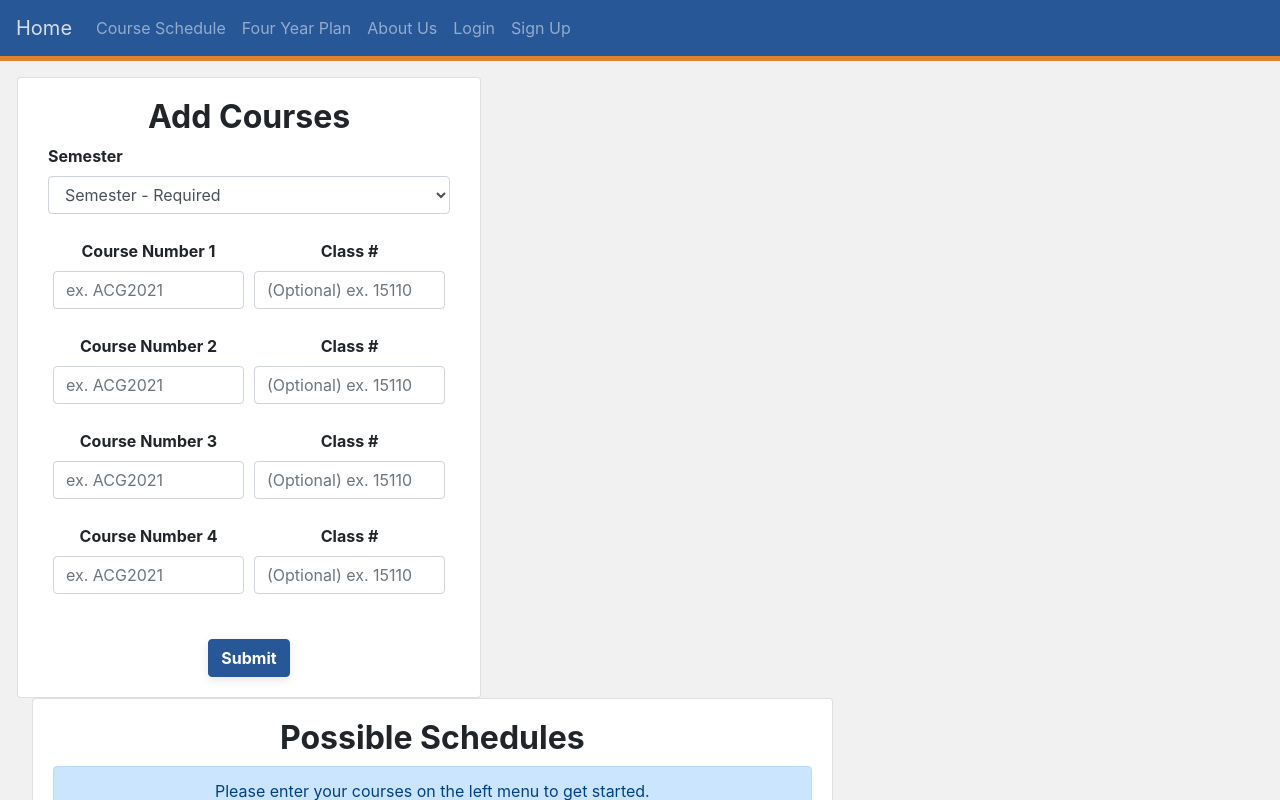
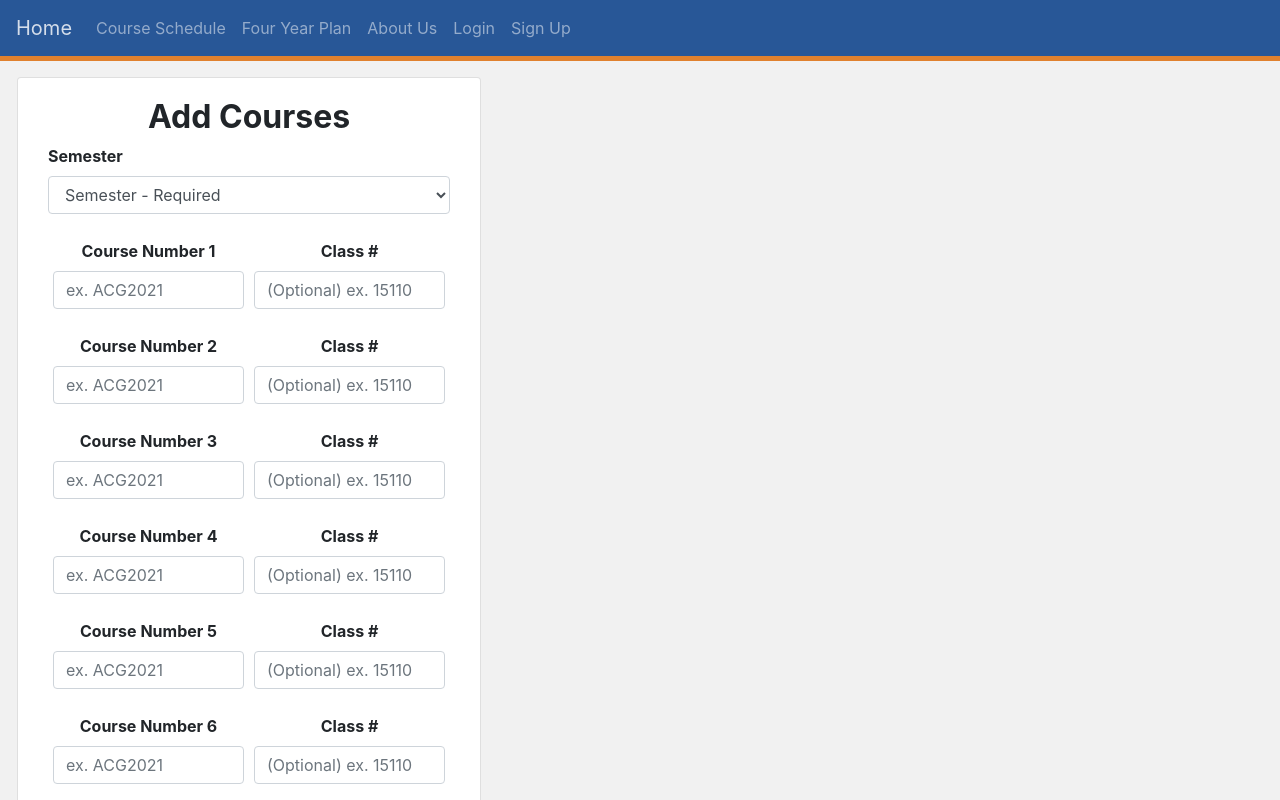
Before and after one commit to frongilloz/SmartSchedule, a React (Create React App) app in the folder ss-app/front/: page /schedule in a window 1280 px wide. Shown: the top 800 px of the page. Built offline with nearby package versions, Linux system fonts and the light colour scheme.

Commit message:
add schedule course forms + bug fix query class#

```diff
--- a/ss-app/front/src/components/Pages/Schedule.js
+++ b/ss-app/front/src/components/Pages/Schedule.js
@@ -65,10 +65,19 @@ const Schedule = props => {
 
     //change by calling App external function
     props.C_NumUpdate4(event.target.value);
-
     //log
     //console.log('C_Num4: ', event.target.value);
   };
+
+  const CourseNumInt5 = event => {
+    //change by calling App external function
+    props.C_NumUpdate5(event.target.value);
+  };
+  const CourseNumInt6 = event => {
+    //change by calling App external function
+    props.C_NumUpdate6(event.target.value);
+  };
+
 
   const ClassNumInt1 = event => {
     //change by calling App external function
@@ -92,6 +101,16 @@ const Schedule = props => {
     //change by calling App external function
     props.CL_NumUpdate4(event.target.value);
     //console.log('ClassNumInt4: ', event.target.value);
+    };
+
+  const ClassNumInt5 = event => {
+    //change by calling App external function
+    props.CL_NumUpdate5(event.target.value);
+    };
+
+  const ClassNumInt6 = event => {
+    //change by calling App external function
+    props.CL_NumUpdate6(event.target.value);
     };
 
 
@@ -120,6 +139,12 @@ const Schedule = props => {
         }
         else if(curr_row[i] == props.courseNums[3].toUpperCase()){
           array_ret.push(<td class='color_class_4'>{curr_row[i]}</td>)
+        }
+        else if(curr_row[i] == props.courseNums[4].toUpperCase()){
+          array_ret.push(<td class='color_class_5'>{curr_row[i]}</td>)
+        }
+        else if(curr_row[i] == props.courseNums[5].toUpperCase()){
+          array_ret.push(<td class='color_class_6'>{curr_row[i]}</td>)
         }
         else{
           array_ret.push(<td class='def_color_table'>{curr_row[i]}</td>)
@@ -279,17 +304,29 @@ const Schedule = props => {
                           <td class='def_color_table' colSpan="2">Online (100%)</td>
                           <td class='color_class_2' colSpan="6">{curr_class_obj[curr_sc_index].course_code} | {curr_class_obj[curr_sc_index].course_name}</td>
                         </tr>);
-                    }else if(curr_cl_code== props.courseNums[3].toUpperCase()){
+                    }else if(curr_cl_code== props.courseNums[2].toUpperCase()){
                       return (
                         <tr>
                           <td class='def_color_table' colSpan="2">Online (100%)</td>
                           <td class='color_class_3' colSpan="6">{curr_class_obj[curr_sc_index].course_code} | {curr_class_obj[curr_sc_index].course_name}</td>
                         </tr>);
+                    }else if(curr_cl_code== props.courseNums[3].toUpperCase()){
+                      return (
+                        <tr>
+                          <td class='def_color_table' colSpan="2">Online (100%)</td>
+                          <td class='color_class_4' colSpan="6">{curr_class_obj[curr_sc_index].course_code} | {curr_class_obj[curr_sc_index].course_name}</td>
+                        </tr>);
                     }else if(curr_cl_code== props.courseNums[4].toUpperCase()){
                       return (
                         <tr>
                           <td class='def_color_table' colSpan="2">Online (100%)</td>
-                          <td class='color_class_4' colSpan="6">{curr_class_obj[curr_sc_index].course_code} | {curr_class_obj[curr_sc_index].course_name}</td>
+                          <td class='color_class_5' colSpan="6">{curr_class_obj[curr_sc_index].course_code} | {curr_class_obj[curr_sc_index].course_name}</td>
+                        </tr>);
+                    }else if(curr_cl_code== props.courseNums[5].toUpperCase()){
+                      return (
+                        <tr>
+                          <td class='def_color_table' colSpan="2">Online (100%)</td>
+                          <td class='color_class_6' colSpan="6">{curr_class_obj[curr_sc_index].course_code} | {curr_class_obj[curr_sc_index].course_name}</td>
                         </tr>);
                     }else {
                       return (
@@ -483,6 +520,7 @@ const Schedule = props => {
 
                     </Form.Row>
                   </div>
+
                   <div className='h1_p_1'>
                     <Form.Row>
                       <Col>
@@ -502,6 +540,56 @@ const Schedule = props => {
                         placeholder='(Optional) ex. 15110'
                         id='ClassNum4'
                         onChange={ClassNumInt4}
+                      />
+                      </Col>
+
+                    </Form.Row>
+                  </div>
+
+                  <div className='h1_p_1'>
+                    <Form.Row>
+                      <Col>
+                      <Form.Label><b>Course Number 5</b></Form.Label>
+                      <Form.Control
+                        input
+                        placeholder='ex. ACG2021'
+                        id='CourseNum5'
+                        onChange={CourseNumInt5}
+                      />
+                      </Col>
+
+                      <Col>
+                    <Form.Label><b>Class #</b></Form.Label>
+                      <Form.Control
+                        input
+                        placeholder='(Optional) ex. 15110'
+                        id='ClassNum5'
+                        onChange={ClassNumInt5}
+                      />
+                      </Col>
+                    </Form.Row>
+                  </div>
+
+
+                  <div className='h1_p_1'>
+                    <Form.Row>
+                      <Col>
+                      <Form.Label><b>Course Number 6</b></Form.Label>
+                      <Form.Control
+                        input
+                        placeholder='ex. ACG2021'
+                        id='CourseNum6'
+                        onChange={CourseNumInt6}
+                      />
+                      </Col>
+
+                      <Col>
+                    <Form.Label><b>Class #</b></Form.Label>
+                      <Form.Control
+                        input
+                        placeholder='(Optional) ex. 15110'
+                        id='ClassNum6'
+                        onChange={ClassNumInt6}
                       />
                       </Col>
 
--- a/ss-app/front/src/components/Pages/basic.css
+++ b/ss-app/front/src/components/Pages/basic.css
@@ -136,3 +136,15 @@ table.table-bordered > tbody > tr > td{
   color: white;
   font-weight: bold;
 }
+
+.color_class_5 {
+  background-color: #1d39af;
+  color: white;
+  font-weight: bold;
+}
+
+.color_class_6 {
+  background-color: #654334;
+  color: white;
+  font-weight: bold;
+}
--- a/ss-app/front/src/components/pages.js
+++ b/ss-app/front/src/components/pages.js
@@ -33,10 +33,14 @@ export const Home = () => (
     const [CNumAdd2, setC_Num2] = useState('');
     const [CNumAdd3, setC_Num3] = useState('');
     const [CNumAdd4, setC_Num4] = useState('');
+    const [CNumAdd5, setC_Num5] = useState('');
+    const [CNumAdd6, setC_Num6] = useState('');
     const [CL_NumAdd1, setCL_Num1] = useState('');
     const [CL_NumAdd2, setCL_Num2] = useState('');
     const [CL_NumAdd3, setCL_Num3] = useState('');
     const [CL_NumAdd4, setCL_Num4] = useState('');
+    const [CL_NumAdd5, setCL_Num5] = useState('');
+    const [CL_NumAdd6, setCL_Num6] = useState('');
 
     const [test_sc, set_test_sc] = useState('');
     const [update_sc, set_update_sc] = useState('');
@@ -69,6 +73,14 @@ export const Home = () => (
       setC_Num4(value);
       console.log('CNumUpdate4() called, value: ', value);
     };
+    const C_NumUpdate5 = value => {
+      setC_Num5(value);
+      console.log('CNumUpdate5() called, value: ', value);
+    };
+    const C_NumUpdate6 = value => {
+      setC_Num6(value);
+      console.log('CNumUpdate6() called, value: ', value);
+    };
     const CL_NumUpdate1 = value => {
       setCL_Num1(value);
       console.log('CL_NumUpdate1() called, value: ', value);
@@ -85,6 +97,14 @@ export const Home = () => (
       setCL_Num4(value);
       console.log('CL_NumUpdate4() called, value: ', value);
     };
+    const CL_NumUpdate5 = value => {
+      setCL_Num5(value);
+      console.log('CL_NumUpdate5() called, value: ', value);
+    };
+    const CL_NumUpdate6 = value => {
+      setCL_Num6(value);
+      console.log('CL_NumUpdate6() called, value: ', value);
+    };
 
     // Relevant initializations
     let courseData = [];
@@ -96,8 +116,8 @@ export const Home = () => (
     let emptyArrays = [emptyArray, emptyArray];
     let testSc = emptyArrays;
     let num_courses_sub = 0;
-    const courseNums = [CNumAdd1, CNumAdd2, CNumAdd3, CNumAdd4];
-    const classNums = [CL_NumAdd1, CL_NumAdd2, CL_NumAdd3, CL_NumAdd4];
+    const courseNums = [CNumAdd1, CNumAdd2, CNumAdd3, CNumAdd4, CNumAdd5, CNumAdd6];
+    const classNums = [CL_NumAdd1, CL_NumAdd2, CL_NumAdd3, CL_NumAdd4, CL_NumAdd5, CL_NumAdd6];
 
     const check = async event => {
       // prevent the refresh of page on submit
@@ -239,10 +259,14 @@ export const Home = () => (
           C_NumUpdate2={C_NumUpdate2}
           C_NumUpdate3={C_NumUpdate3}
           C_NumUpdate4={C_NumUpdate4}
+          C_NumUpdate3={C_NumUpdate5}
+          C_NumUpdate4={C_NumUpdate6}
           CL_NumUpdate1={CL_NumUpdate1}
           CL_NumUpdate2={CL_NumUpdate2}
           CL_NumUpdate3={CL_NumUpdate3}
           CL_NumUpdate4={CL_NumUpdate4}
+          CL_NumUpdate3={CL_NumUpdate5}
+          CL_NumUpdate4={CL_NumUpdate6}
           responseData={responseData}
           test_sc={testSc}
           conflicts={conflicts}
```
Also changed, not shown: 2 other files (tests, documents, lock files or other folders).
